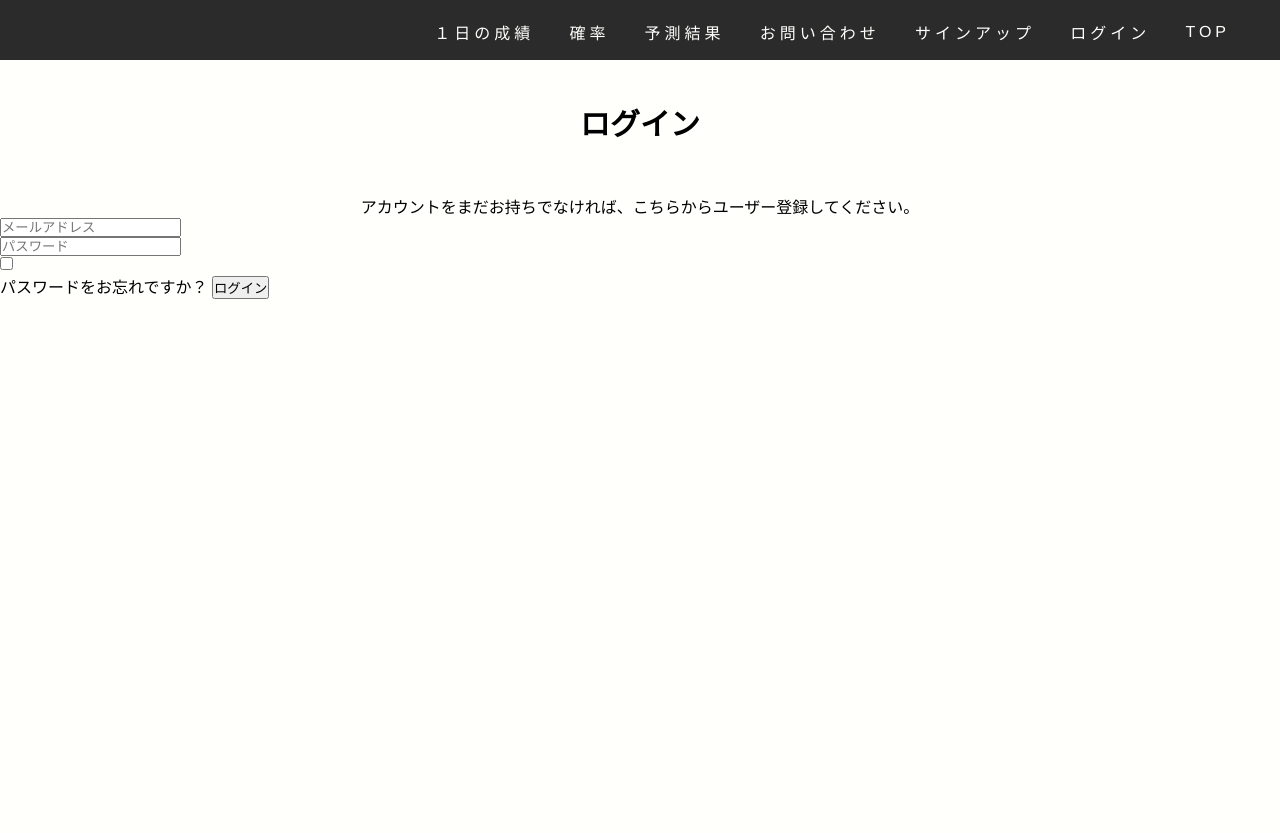
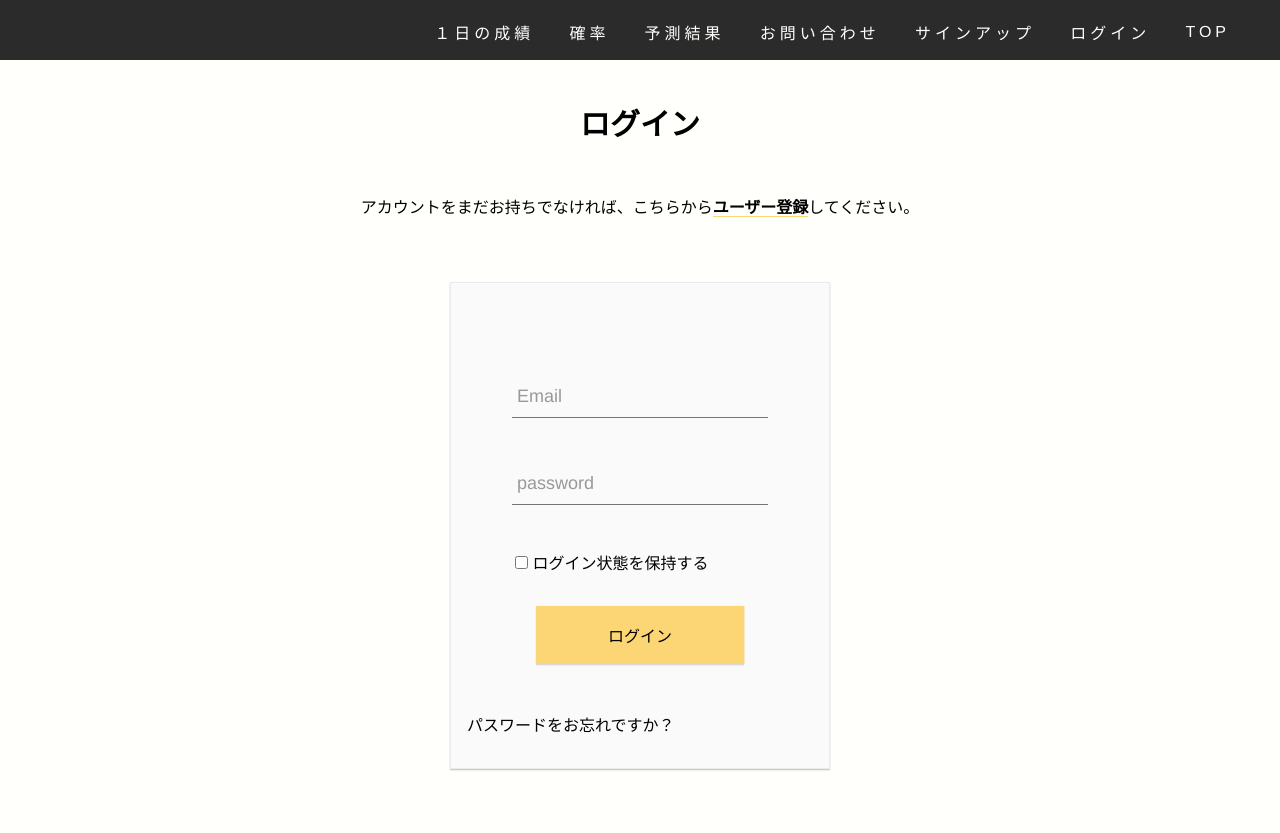
Before and after one commit to tai72/boatrace_app, a Django app: page /accounts/login/ in a window 1280 px wide. Before the commit the page ends 299 px from the top, so only its background shows below. Run offline with Django 4.2, Linux system fonts and the light colour scheme.

Commit message:
make_appearance_good

```diff
--- a/authentication/templates/account/login.html
+++ b/authentication/templates/account/login.html
@@ -12,24 +12,34 @@
 <section id="login-section">
     <div class="wrapper-header align-center">
         <h1 class="main-header">ログイン</h1>
-        <p>アカウントをまだお持ちでなければ、こちらから<a href="{% url 'account_signup' %}">ユーザー登録</a>してください。</p>
+        <p>アカウントをまだお持ちでなければ、こちらから<a href="{% url 'account_signup' %}"><span class="account-link">ユーザー登録</span></a>してください。</p>
     </div>
-    <div class="wrapper-login-form">
+    <div class="wrapper-account-form">
         <form method="post" action="{% url 'account_login' %}">
             {% csrf_token %}
 
-            <div class="login-form-content">
-                <input type="email" name="login" placeholder="メールアドレス" autocomplete="email" required id="id_login">
+            <div class="form-content">
+                <input type="email" name="login" autocomplete="email" required id="id_login"><span class="highlight"></span><span class="bar"></span>
+                <label>Email</label>
             </div>
-            <div class="login-form-content">
-                <input type="password" name="password" placeholder="パスワード" autocomplete="current-password" required id="id_password">
+            <div class="form-content">
+                <input type="password" name="password" autocomplete="current-password" required id="id_password"><span class="highlight"></span><span class="bar"></span>
+                <label>password</label>
             </div>
-            <div class="login-form-content">
-                <input type="checkbox" name="remember" id="id_remember">
+            <div class="radio-btn">
+                <div>
+                    <input type="checkbox" name="remember" id="id_remember">
+                    <label>ログイン状態を保持する</label>
+                </div>
             </div>
-            <a href="{% url 'account_reset_password' %}">パスワードをお忘れですか？</a>
             <button type="submit">ログイン</button>
+            <div class="reset-pw">
+                <a href="{% url 'account_reset_password' %}">パスワードをお忘れですか？</a>
+            </div>
         </form>
     </div>
 </section>
+
+<script src="https://code.jquery.com/jquery-3.4.1.min.js" integrity="sha256-CSXorXvZcTkaix6Yvo6HppcZGetbYMGWSFlBw8HfCJo=" crossorigin="anonymous"></script>
+<script src="{% static 'js/authentication.js' %}"></script>
 {% endblock contents %}
--- /dev/null
+++ b/static/css/authentication.css
@@ -0,0 +1,237 @@
+* {
+    margin: 0px;
+    padding: 0px;
+    box-sizing: border-box;
+}
+
+body {
+    position: relative;
+    margin: 0!important;
+    font-family: "Helvetica Neue",
+    Arial,
+    "Hiragino Kaku Gothic ProN",
+    "Hiragino Sans",
+    Meiryo,
+    sans-serif;
+}
+
+/* 共通 */
+
+:root {
+    --black: #2b2b2b;
+    --white: #fffffc;
+    --baseColor: #fcd575;
+    --subBaseColor: #0033ff;
+}
+
+html {
+    background-color: var(--white);
+}
+
+.text-white {
+    color: var(--white)!important;
+}
+
+.block {
+    display: block;
+}
+
+.center-v {
+    position: absolute;
+    top: 50%;
+    left: 50%;
+    transform: translateY(-50%);
+    transform: translateX(-50%);
+}
+
+.main-header {
+    font-size: 30px;
+    margin-top: 50px;
+    margin-bottom: 50px;
+}
+
+.align-center {
+    text-align: center;
+}
+
+.list-style-none {
+    list-style: none;
+}
+
+a:link, a:visited, a:hover, a:active {
+    color: inherit;
+    text-decoration: none;
+}
+
+.disp-none {
+    display: none!important;
+}
+
+.disp-flex-col {
+    display: flex;
+    flex-direction: column;
+}
+
+.disp-flex-row {
+    display: flex;
+    flex-direction: row;
+}
+
+.header {
+    font-weight: 100;
+    font-size: 36px;
+    border-bottom: #fcd575 3px solid;
+    width: fit-content;
+    margin: 0 auto;
+}
+
+@media screen and (max-width: 768px) {
+    .sub-header {
+        font-size: 12px;
+    }
+}
+
+/* 各フォーム */
+
+.wrapper-account-form {
+    width: 380px;
+    margin: 4rem auto;
+    padding: 3rem 1rem 2rem 1rem;
+    background: #fafafa;
+    border: 1px solid #ebebeb;
+    box-shadow: rgba(0,0,0,0.14902) 0px 1px 1px 0px,rgba(0,0,0,0.09804) 0px 1px 2px 0px;
+}
+
+.form-content {
+    position: relative;
+    margin: 45px;
+}
+
+.form-content input {
+    font-size: 18px;
+    padding: 10px 10px 10px 5px;
+    -webkit-appearance: none;
+    display: block;
+    background: #fafafa;
+    color: #636363;
+    width: 100%;
+    border: none;
+    border-radius: 0;
+    border-bottom: 1px solid #757575;
+}
+
+.form-content input:focus {
+    outline: none;
+}
+
+.form-content label {
+    color: #999;
+    font-size: 18px;
+    font-weight: normal;
+    position: absolute;
+    pointer-events: none;
+    left: 5px;
+    top: 10px;
+    transition: all 0.2s ease;
+}
+
+.form-content input:focus ~ label, input.used ~ label {
+    top: -20px;
+    transform: scale(.75); left: -2px;
+    /* font-size: 14px; */
+    color: #4a89dc;
+}
+
+.bar {
+    position: relative;
+    display: block;
+    width: 100%;
+}
+
+.bar:before, .bar:after {
+    content: '';
+    height: 2px;
+    width: 0;
+    bottom: 1px;
+    position: absolute;
+    background: #4a89dc;
+    transition: all 0.2s ease;
+}
+
+.bar:before {
+    left: 50%;
+}
+
+.bar::after {
+    right: 50%;
+}
+
+.form-content input:focus ~ .bar:before, .form-content input:focus ~ .bar:after { width: 50%; }
+
+.highlight {
+    position: absolute;
+    height: 60%;
+    width: 100px;
+    top: 25%;
+    left: 0;
+    pointer-events: none;
+    opacity: 0.5;
+}
+
+input:focus ~ .highlight {
+    animation: inputHighlighter 0.3s ease;
+}
+
+@keyframes inputHighlighter {
+    from { background: #4a89dc; }
+    to  { width: 0; background: transparent; }
+}
+
+.radio-btn div {
+    position: relative;
+    width: fit-content;
+    margin-bottom: 2rem;
+    left: 3rem;
+}
+
+button {
+    position: relative;
+    display: inline-block;
+    width: 60%;
+    height: fit-content;
+    left: 50%;
+    transform: translateX(-50%);
+    margin-bottom: 3rem;
+    padding: 1rem;
+    font-size: 16px;
+    background: var(--baseColor);
+    transition: all .2s ease-in-out;
+    border: 1px solid var(--baseColor);
+    box-shadow: rgba(0,0,0,0.14902) 0px 1px 1px 0px,rgba(0,0,0,0.09804) 0px 1px 2px 0px;
+}
+
+button:hover {
+    opacity: .7;
+}
+
+.reset-pw {
+
+}
+
+.account-link {
+    border-bottom: solid 1px var(--baseColor);
+    font-weight: bold;
+}
+
+@media screen and (max-width: 768px) {
+    .wrapper-header p {
+        display: inline-block;
+        width: 90%;
+        margin: 0 auto;
+    }
+
+    .wrapper-account-form {
+        max-width: 380px;
+        width: 90%;
+    }
+}
--- /dev/null
+++ b/static/js/authentication.js
@@ -0,0 +1,31 @@
+$(window, document, undefined).ready(function() {
+    $('input').blur(function() {
+      var $this = $(this);
+      if ($this.val())
+        $this.addClass('used');
+      else
+        $this.removeClass('used');
+    });
+
+    var $ripples = $('.ripples');
+
+    $ripples.on('click.Ripples', function(e) {
+        var $this = $(this);
+        var $offset = $this.parent().offset();
+        var $circle = $this.find('.ripplesCircle');
+
+        var x = e.pageX - $offset.left;
+        var y = e.pageY - $offset.top;
+
+        $circle.css({
+            top: y + 'px',
+            left: x + 'px'
+        });
+
+        $this.addClass('is-active');
+    });
+
+    $ripples.on('animationend webkitAnimationEnd mozAnimationEnd oanimationend MSAnimationEnd', function(e) {
+        $(this).removeClass('is-active');
+    });
+});
```
Also changed, not shown: authentication/templates/account/signup.html (+11 -8 lines), boatrace/settings.py (+10 -0 lines), daily_result/models.py (+8 -8 lines).
